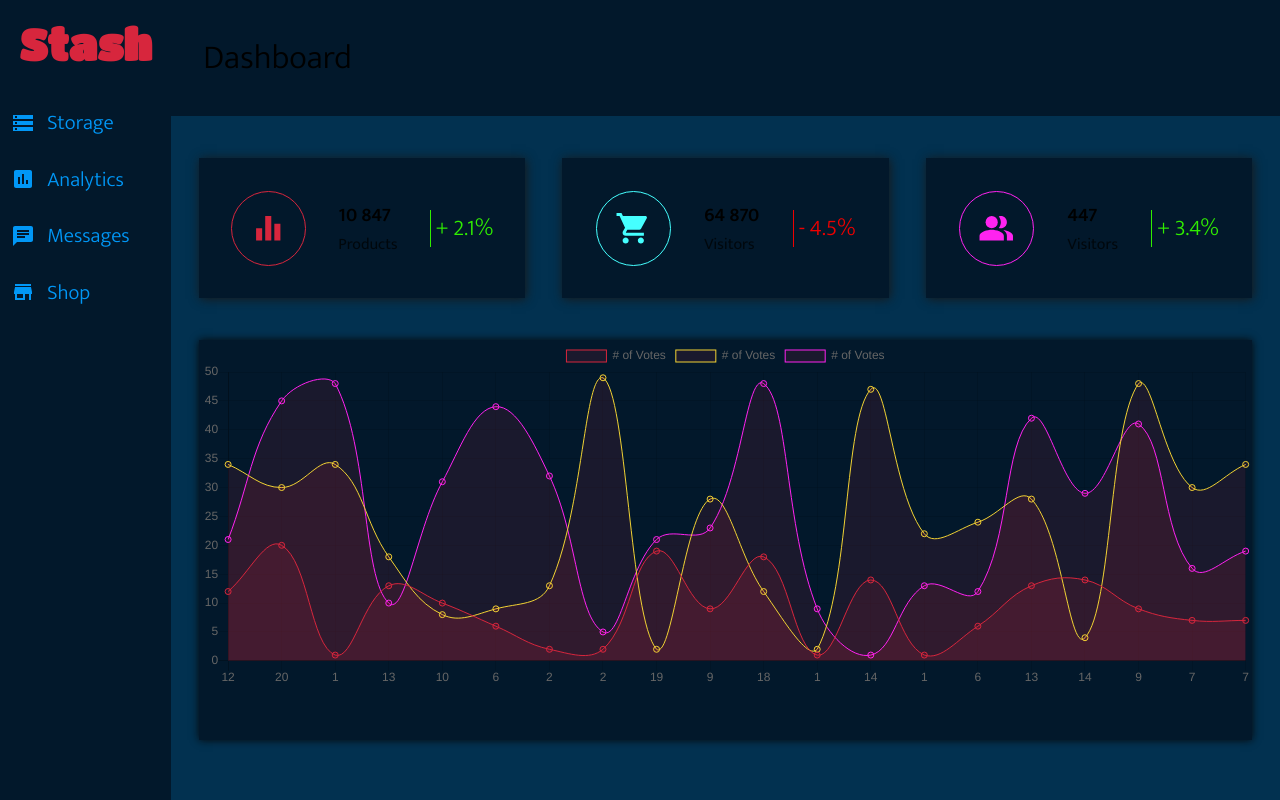
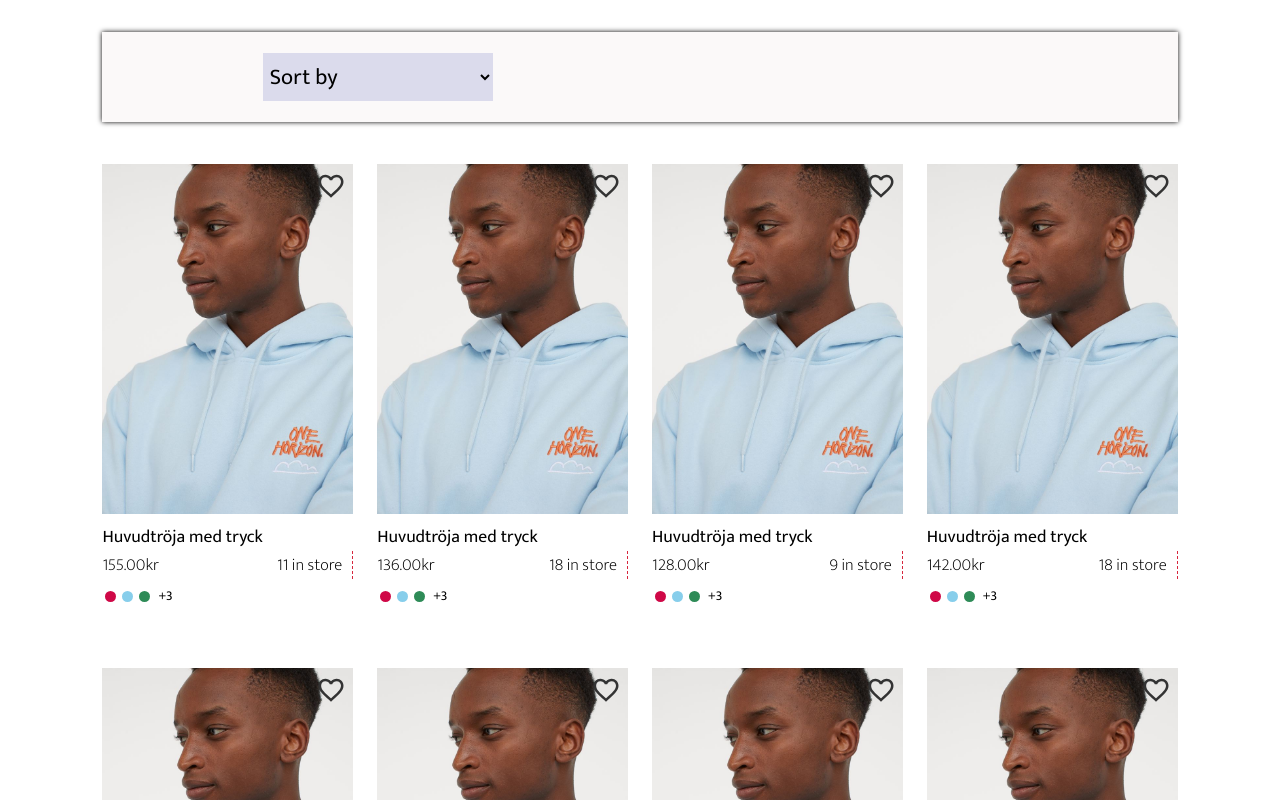
Before and after one commit to imMatheus/Stash-web, a React (Create React App) app in the folder stash/: page / in a window 1280 px wide. Shown: the top 800 px of the page. Built offline with nearby package versions, Linux system fonts and the light colour scheme.

Commit message:
so it works :)

```diff
--- a/stash/src/components/stashesOverview/StashesOverview.jsx
+++ b/stash/src/components/stashesOverview/StashesOverview.jsx
@@ -1,29 +1,12 @@
 import React from 'react'
-import { BrowserRouter as Router, Switch, Route } from 'react-router-dom'
-import Sidebar from './sidebar/Sidebar'
+import { BrowserRouter as Router } from 'react-router-dom'
 import StashStorage from './stashesOverview-components/StOv-storage/StashStorage'
-import StashShop from './stashesOverview-components/StOv-shop/StashShop'
-import StashStashes from './stashesOverview-components/StOv-stashes/StashStashes'
-import StashAnalytics from './stashesOverview-components/StOv-analytics/StashAnalytics'
 
 function StashesOverview() {
     return (
         <Router>
             <div className='stashesOverview'>
-                <Switch>
-                    <Route exact path='/'>
-                        <Sidebar />
-                        <StashAnalytics />
-                    </Route>
-                    <Route exact path='/storage'>
-                        {/* <Sidebar /> */}
-                        <StashStorage />
-                    </Route>
-                    <Route exact path='/shop'>
-                        <Sidebar />
-                        <StashShop />
-                    </Route>
-                </Switch>
+                <StashStorage />
             </div>
         </Router>
     )
```
